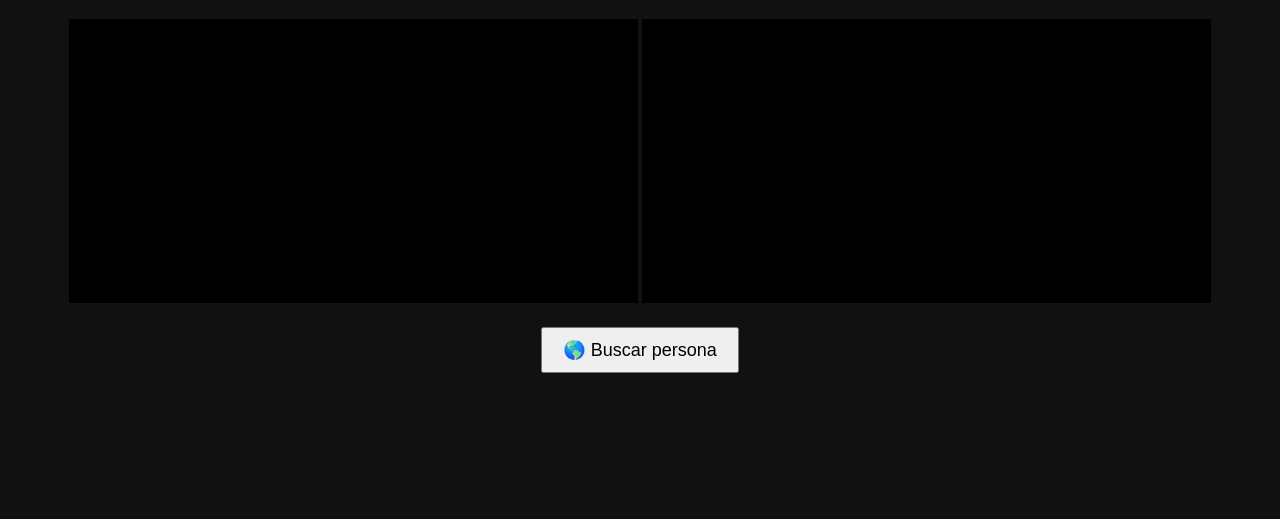
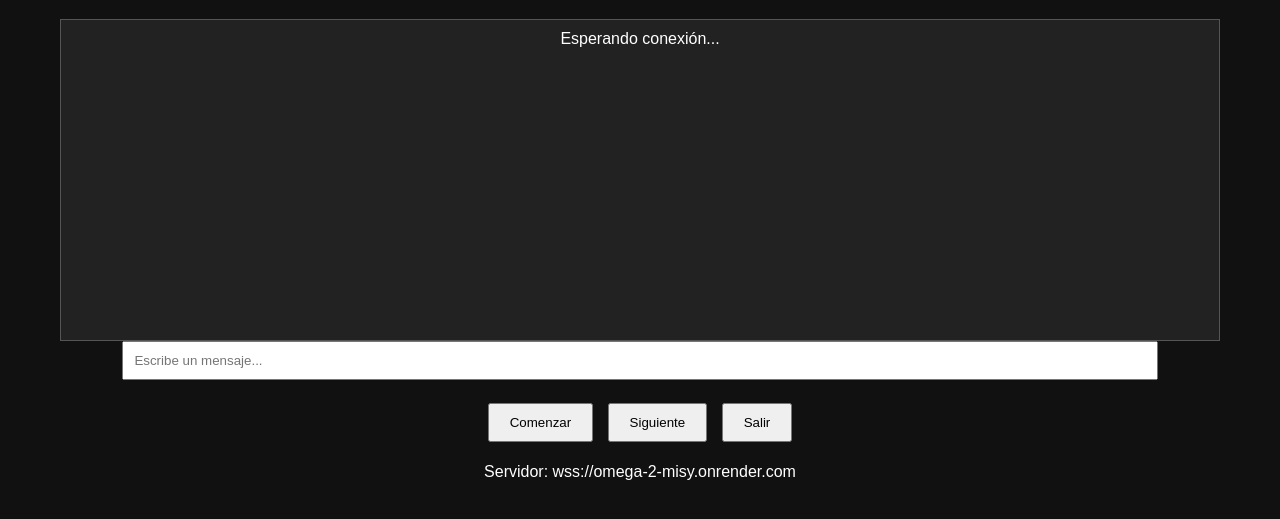
Before and after one commit to yqyayhqhqhhhjjjqj-dotcom/Omega-2, a website: page index.html in a window 1280 px wide. Shown: the part 61-580 px from the top of the page. Drawn offline with nearby package versions, Linux system fonts and the light colour scheme.

Commit message:
Update index.html

```diff
--- a/index.html
+++ b/index.html
@@ -4,21 +4,49 @@
     <meta charset="UTF-8">
     <title>Mini Omegle</title>
     <style>
-        body { font-family: Arial; background: #111; color: white; text-align: center; }
-        video { width: 45%; background: black; }
-        button { padding: 10px 20px; margin-top: 20px; font-size: 18px; }
+        body {
+            font-family: Arial;
+            background: #111;
+            color: white;
+            text-align: center;
+        }
+        #messages {
+            width: 90%;
+            height: 300px;
+            border: 1px solid #555;
+            margin: auto;
+            overflow-y: auto;
+            padding: 10px;
+            background: #222;
+        }
+        input {
+            width: 80%;
+            padding: 10px;
+        }
+        button {
+            padding: 10px 20px;
+            margin: 5px;
+        }
     </style>
 </head>
+
 <body>
+
     <h1>Mini Omegle</h1>
 
-    <video id="localVideo" autoplay muted></video>
-    <video id="remoteVideo" autoplay></video>
+    <div id="messages">Esperando conexión...</div>
+
+    <form id="form">
+        <input id="input" placeholder="Escribe un mensaje...">
+    </form>
 
     <br>
-    <button onclick="find()">🌎 Buscar persona</button>
+    <button id="connect">Comenzar</button>
+    <button id="next">Siguiente</button>
+    <button id="disconnect">Salir</button>
 
-    <script src="https://cdn.jsdelivr.net/npm/socket.io-client@4/dist/socket.io.min.js"></script>
+    <p>Servidor: wss://omega-2-misy.onrender.com</p>
+
     <script src="script.js"></script>
 </body>
 </html>
```
